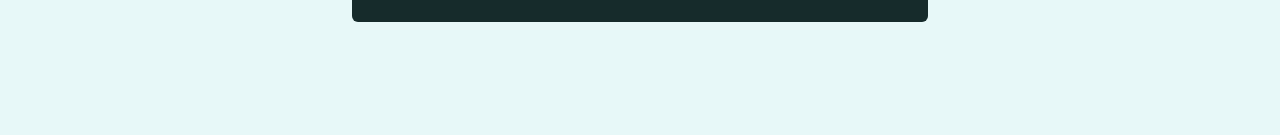
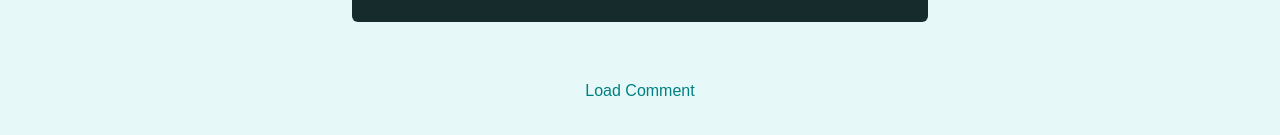
Before and after one commit to Hienfunix/ReactNew, a React (Create React App) app: page /quotes/q1 in a window 1280 px wide. Shown: the part 355-490 px from the top of the page. Built offline with nearby package versions, Linux system fonts and the light colour scheme.

Commit message:
287 - Getting Creative With Nested Routes

```diff
--- a/src/pages/QuoteDetail.js
+++ b/src/pages/QuoteDetail.js
@@ -1,5 +1,5 @@
 import { Fragment } from "react";
-import { useParams, Route } from "react-router-dom";
+import { useParams, Route, Link } from "react-router-dom";
 import Comments from '../components/comments/Comments'
 import HighLightedQuote from '../components/quotes/HighlightedQuote'
 const QuoteDetail = () => {
@@ -20,6 +20,11 @@ const QuoteDetail = () => {
             <Route path={`/quotes/${prQuote}/comments`}>
                 <Comments />
             </Route>
+            <Route path={`/quotes/${prQuote}`} exact>
+                <div className='centered'>
+                    <Link to={`/quotes/${prQuote}/comments`} className='btn--flat'>Load Comment </Link>
+                </div>
+            </Route>
         </Fragment>
     )
 }
```
Also changed, not shown: 1 other file (tests, documents, lock files or other folders).
